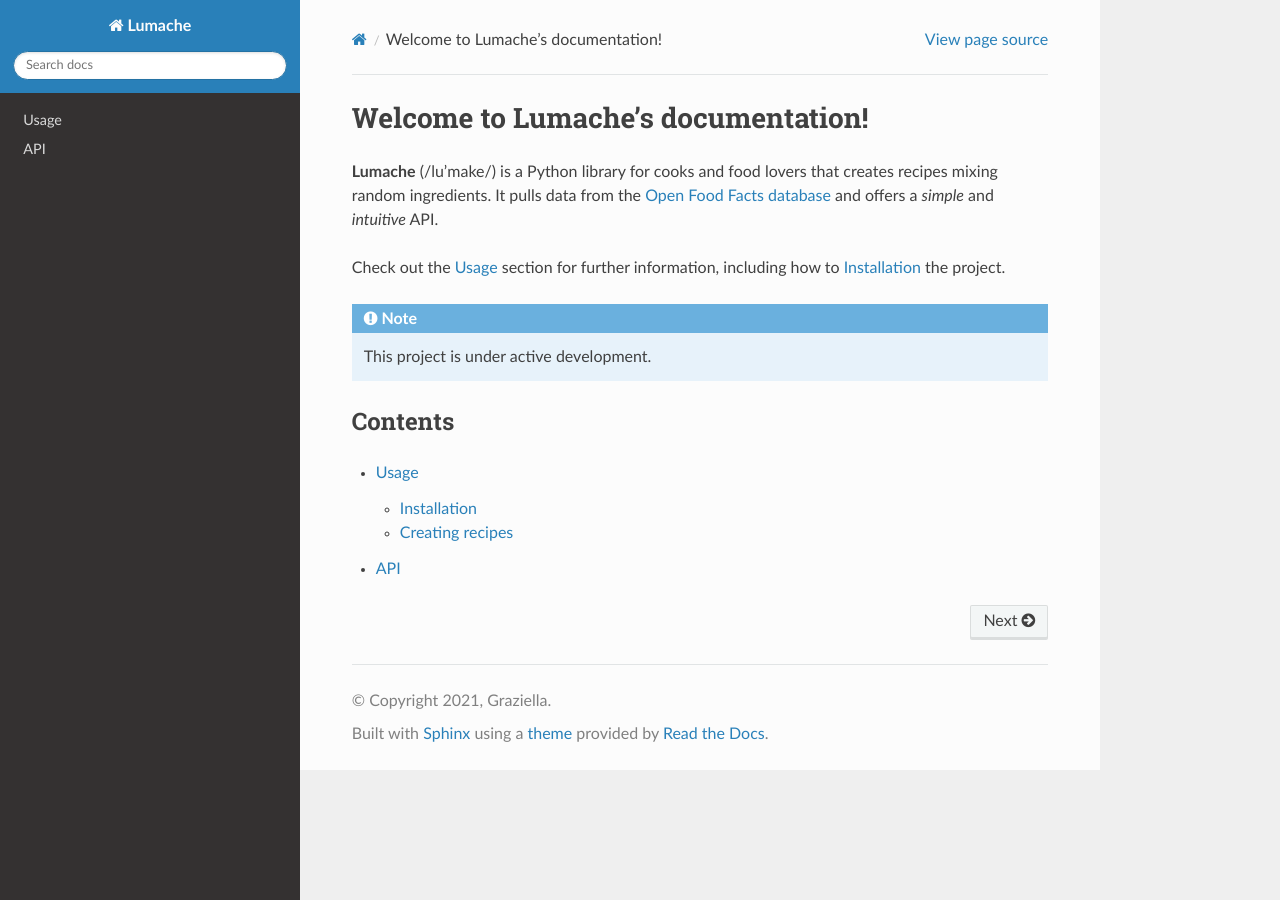
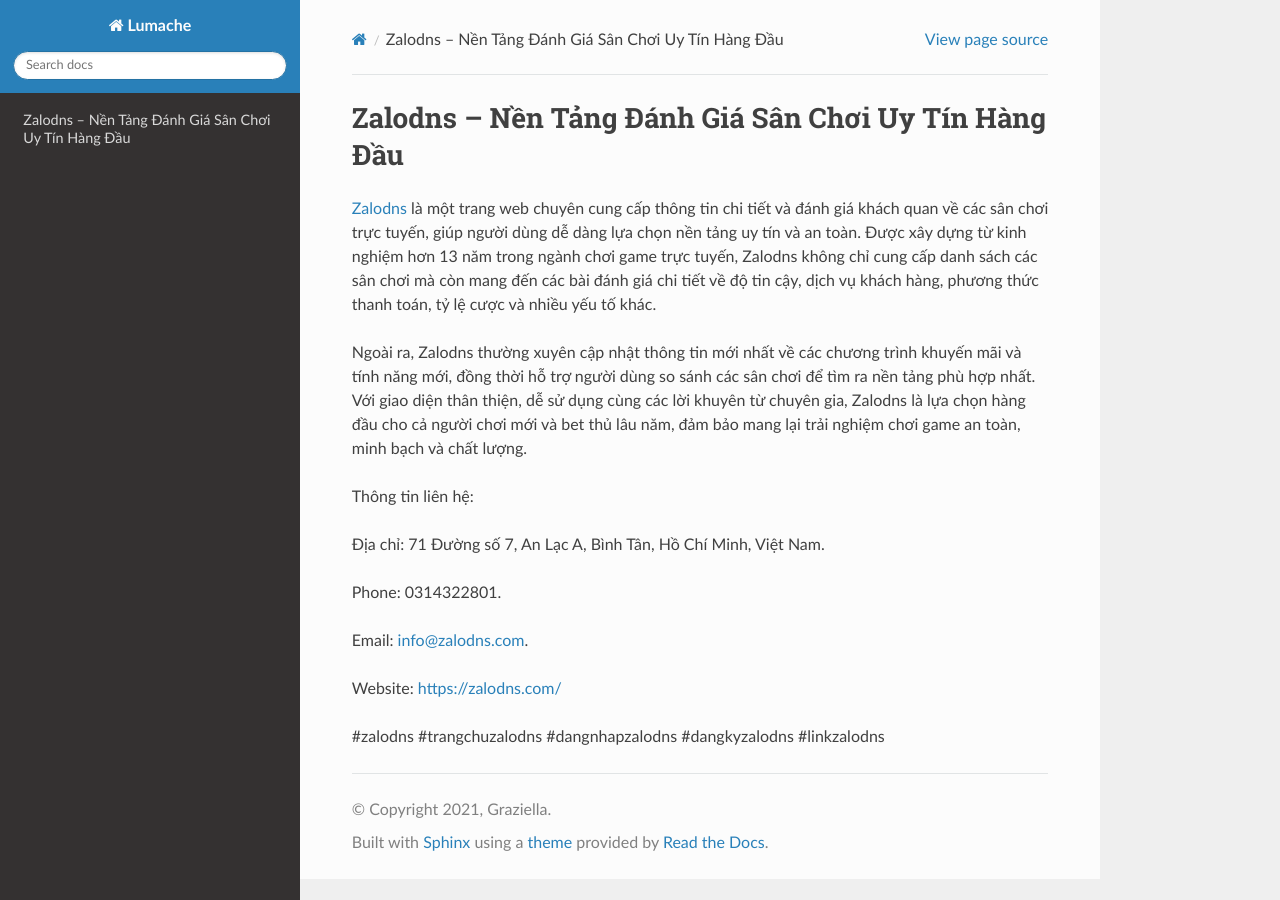
Before and after one commit to parkisngan19/zalodnscom, a Sphinx documentation site: the page built from docs/source/index.rst, in a window 1280 px wide. Built offline with Sphinx 7.4.7 and the Read the Docs theme 3.1.0, drawn with Linux system fonts in a browser that asks for light colours.

Commit message:
Update index.rst

```diff
--- a/docs/source/index.rst
+++ b/docs/source/index.rst
@@ -1,22 +1,18 @@
-Welcome to Lumache's documentation!
+Zalodns – Nền Tảng Đánh Giá Sân Chơi Uy Tín Hàng Đầu
 ===================================
 
-**Lumache** (/lu'make/) is a Python library for cooks and food lovers
-that creates recipes mixing random ingredients.
-It pulls data from the `Open Food Facts database <https://world.openfoodfacts.org/>`_
-and offers a *simple* and *intuitive* API.
+`Zalodns <https://zalodns.com/>`_ là một trang web chuyên cung cấp thông tin chi tiết và đánh giá khách quan về các sân chơi trực tuyến, giúp người dùng dễ dàng lựa chọn nền tảng uy tín và an toàn. Được xây dựng từ kinh nghiệm hơn 13 năm trong ngành chơi game trực tuyến, Zalodns không chỉ cung cấp danh sách các sân chơi mà còn mang đến các bài đánh giá chi tiết về độ tin cậy, dịch vụ khách hàng, phương thức thanh toán, tỷ lệ cược và nhiều yếu tố khác.
 
-Check out the :doc:`usage` section for further information, including
-how to :ref:`installation` the project.
+Ngoài ra, Zalodns thường xuyên cập nhật thông tin mới nhất về các chương trình khuyến mãi và tính năng mới, đồng thời hỗ trợ người dùng so sánh các sân chơi để tìm ra nền tảng phù hợp nhất. Với giao diện thân thiện, dễ sử dụng cùng các lời khuyên từ chuyên gia, Zalodns là lựa chọn hàng đầu cho cả người chơi mới và bet thủ lâu năm, đảm bảo mang lại trải nghiệm chơi game an toàn, minh bạch và chất lượng.
 
-.. note::
+Thông tin liên hệ:
 
-   This project is under active development.
+Địa chỉ: 71 Đường số 7, An Lạc A, Bình Tân, Hồ Chí Minh, Việt Nam.
 
-Contents
---------
+Phone: 0314322801.
 
-.. toctree::
+Email: info@zalodns.com.
 
-   usage
-   api
+Website: https://zalodns.com/
+
+#zalodns #trangchuzalodns #dangnhapzalodns #dangkyzalodns #linkzalodns
```
